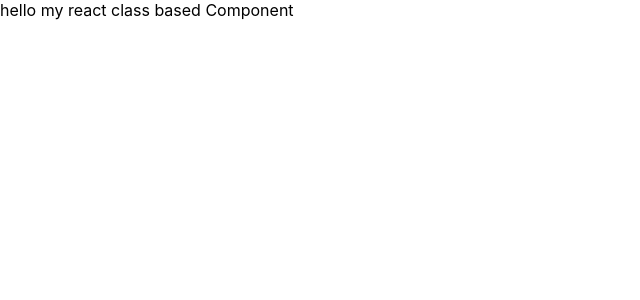
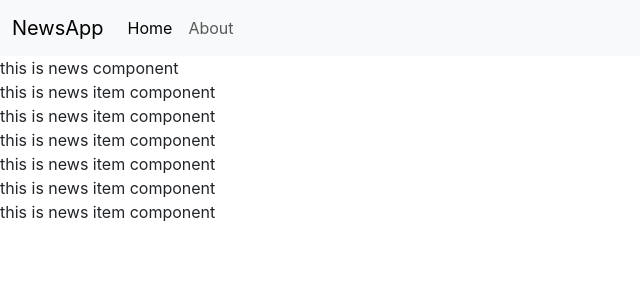
Before and after one commit to the-pranay/newsapp, a React (Create React App) app: page / in a window 1280 px wide. Shown: the top 300 px of the page, without its empty margins (0-640 px from the left). Built offline with nearby package versions, Linux system fonts and the light colour scheme.

Commit message:
23 video completed

```diff
--- a/public/index.html
+++ b/public/index.html
@@ -7,37 +7,17 @@
     <meta name="theme-color" content="#000000" />
     <meta
       name="description"
-      content="Web site created using create-react-app"
+      content="It is news app which show your daily news dose free !"
     />
     <link rel="apple-touch-icon" href="%PUBLIC_URL%/logo192.png" />
-    <!--
-      manifest.json provides metadata used when your web app is installed on a
-      user's mobile device or desktop. See https://developers.google.com/web/fundamentals/web-app-manifest/
-    -->
     <link rel="manifest" href="%PUBLIC_URL%/manifest.json" />
-    <!--
-      Notice the use of %PUBLIC_URL% in the tags above.
-      It will be replaced with the URL of the `public` folder during the build.
-      Only files inside the `public` folder can be referenced from the HTML.
-
-      Unlike "/favicon.ico" or "favicon.ico", "%PUBLIC_URL%/favicon.ico" will
-      work correctly both with client-side routing and a non-root public URL.
-      Learn how to configure a non-root public URL by running `npm run build`.
-    -->
-    <title>React App</title>
+    <link href="https://cdn.jsdelivr.net/npm/bootstrap@5.3.3/dist/css/bootstrap.min.css" rel="stylesheet" integrity="sha384-QWTKZyjpPEjISv5WaRU9OFeRpok6YctnYmDr5pNlyT2bRjXh0JMhjY6hW+ALEwIH" crossorigin="anonymous">
+    <title>NewsApp - get daily news here</title>
   </head>
   <body>
     <noscript>You need to enable JavaScript to run this app.</noscript>
     <div id="root"></div>
-    <!--
-      This HTML file is a template.
-      If you open it directly in the browser, you will see an empty page.
-
-      You can add webfonts, meta tags, or analytics to this file.
-      The build step will place the bundled scripts into the <body> tag.
-
-      To begin the development, run `npm start` or `yarn start`.
-      To create a production bundle, use `npm run build` or `yarn build`.
-    -->
+        <script src="https://cdn.jsdelivr.net/npm/@popperjs/core@2.11.8/dist/umd/popper.min.js" integrity="sha384-I7E8VVD/ismYTF4hNIPjVp/Zjvgyol6VFvRkX/vR+Vc4jQkC+hVqc2pM8ODewa9r" crossorigin="anonymous"></script>
+        <script src="https://cdn.jsdelivr.net/npm/bootstrap@5.3.3/dist/js/bootstrap.min.js" integrity="sha384-0pUGZvbkm6XF6gxjEnlmuGrJXVbNuzT9qBBavbLwCsOGabYfZo0T0to5eqruptLy" crossorigin="anonymous"></script>
   </body>
 </html>
--- a/src/App.js
+++ b/src/App.js
@@ -1,12 +1,15 @@
 import './App.css';
 
 import React, { Component } from 'react'
+import Navbar from './components/Navbar';
+import News from './components/News';
 
 export default class App extends Component {
   render() {
     return (
       <div>
-        hello my react class based Component
+        <Navbar/>
+        <News/>
       </div>
     )
   }
--- /dev/null
+++ b/src/components/Navbar.js
@@ -0,0 +1,30 @@
+import React, { Component } from 'react'
+
+export class Navbar extends Component {
+  render() {
+    return (
+      <div>
+            <nav className="navbar navbar-expand-lg bg-body-tertiary">
+                <div className="container-fluid">
+                    <a className="navbar-brand" href="/">NewsApp</a>
+                    <button className="navbar-toggler" type="button" data-bs-toggle="collapse" data-bs-target="#navbarSupportedContent" aria-controls="navbarSupportedContent" aria-expanded="false" aria-label="Toggle navigation">
+                    <span className="navbar-toggler-icon"></span>
+                    </button>
+                    <div className="collapse navbar-collapse" id="navbarSupportedContent">
+                    <ul className="navbar-nav me-auto mb-2 mb-lg-0">
+                        <li className="nav-item">
+                        <a className="nav-link active" aria-current="page" href="/">Home</a>
+                        </li>
+                        <li className="nav-item">
+                        <a className="nav-link" href="/">About</a>
+                        </li>
+                    </ul>
+                    </div>
+                </div>
+            </nav>
+      </div>
+    )
+  }
+}
+
+export default Navbar
--- /dev/null
+++ b/src/components/News.js
@@ -0,0 +1,20 @@
+import React, { Component } from 'react'
+import NewsItem from './NewsItem'
+
+export class News extends Component {
+  render() {
+    return (
+      <div>
+        this is news component
+        <NewsItem/>
+        <NewsItem/>
+        <NewsItem/>
+        <NewsItem/>
+        <NewsItem/>
+        <NewsItem/>
+      </div>
+    )
+  }
+}
+
+export default News
--- /dev/null
+++ b/src/components/NewsItem.js
@@ -0,0 +1,13 @@
+import React, { Component } from 'react'
+
+export class NewsItem extends Component {
+  render() {
+    return (
+      <div>
+        this is news item component
+      </div>
+    )
+  }
+}
+
+export default NewsItem
```
